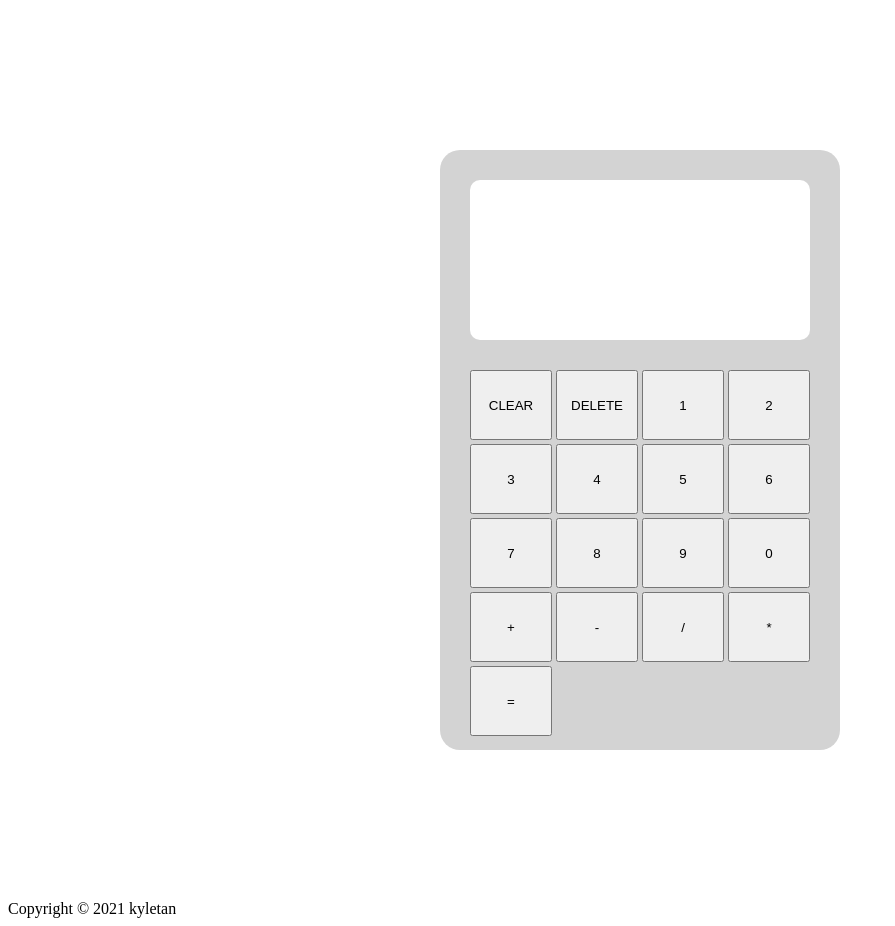
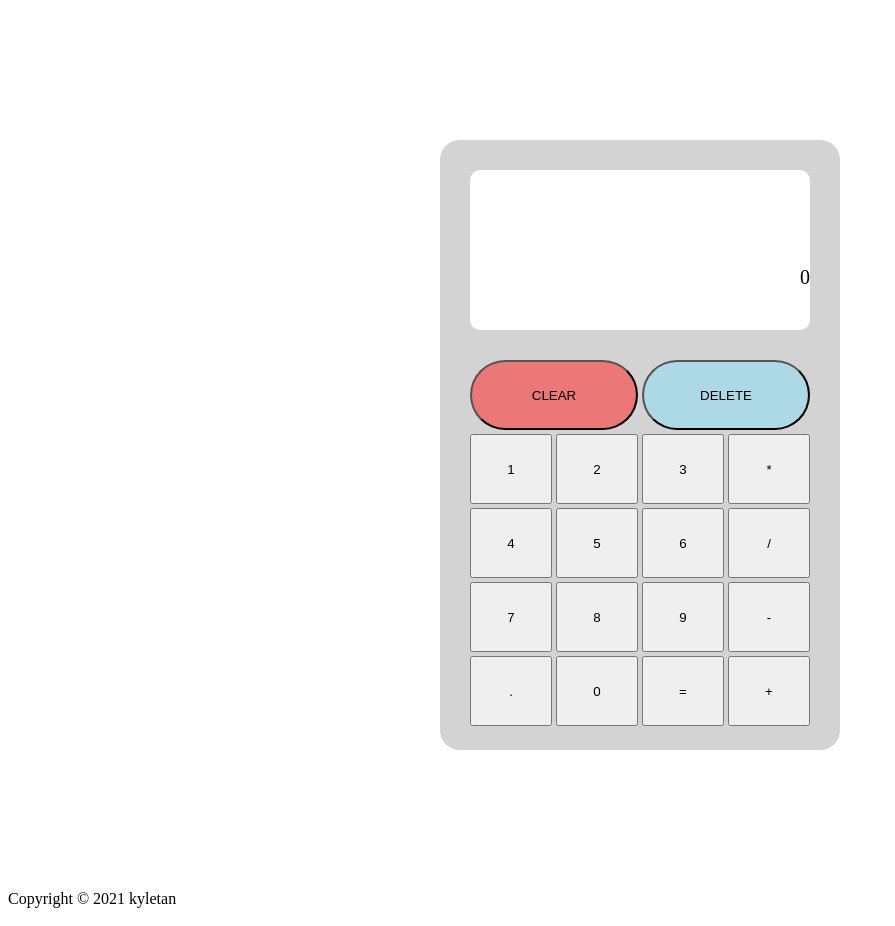
Before and after one commit to kyleetaan/calculator, a plain HTML site: page index.html in a window 1280 px wide. Both pictures are taken after a click on the button "CLEAR". Shown: the whole page, without its empty margins (0-895 px from the left). Drawn offline with Linux system fonts and the light colour scheme.

Commit message:
working calculation

```diff
--- a/index.html
+++ b/index.html
@@ -12,27 +12,28 @@
     <div class="main">
         <div class="calculator">
             <div class="screen">
-                <div class="calculationScreen"></div>
-                <div class="inputScreen"></div>
+                <div id="calculationScreen"></div>
+                <div id="inputScreen">0</div>
             </div>
             <div class="buttons">
-                <button id="clearBtn">CLEAR</button>
+                <button id="clearBtn" onclick="clearScreen()">CLEAR</button>
                 <button id="deleteBtn">DELETE</button>
-                <button id="one">1</button>
-                <button id="two">2</button>
-                <button id="three">3</button>
-                <button id="four">4</button>
-                <button id="five">5</button>
-                <button id="six">6</button>
-                <button id="seven">7</button>
-                <button id="eight">8</button>
-                <button id="nine">9</button>
-                <button id="zero">0</button>
-                <button id="plus">+</button>
-                <button id="subtract">-</button>
-                <button id="divide">/</button>
-                <button id="multiply">*</button>
+                <button id="one" onclick="input(1)">1</button>
+                <button id="two" onclick="input(2)">2</button>
+                <button id="three" onclick="input(3)">3</button>
+                <button id="multiply" class="operator">*</button>
+                <button id="four" onclick="input(4)">4</button>
+                <button id="five" onclick="input(5)">5</button>
+                <button id="six" onclick="input(6)">6</button>
+                <button id="divide" class="operator">/</button>
+                <button id="seven" onclick="input(7)">7</button>
+                <button id="eight" onclick="input(8)">8</button>
+                <button id="nine" onclick="input(9)">9</button>
+                <button id="subtract" class="operator">-</button>
+                <button id="decimal">.</button>
+                <button id="zero" onclick="input(0)">0</button>
                 <button id="equals">=</button>
+                <button id="plus" class="operator">+</button>
             </div>
         </div>
     </div>
--- a/main.js
+++ b/main.js
@@ -0,0 +1,86 @@
+const inputScreen = document.getElementById("inputScreen");
+const calculation = document.getElementById("calculationScreen");
+const deci = document.getElementById("decimal");
+const oprtr = document.querySelectorAll(".operator");
+const equal = document.getElementById("equals");
+
+oprtr.forEach((button) =>
+  button.addEventListener('click', () => setOperation(button.textContent))
+);
+
+let currentOperator = "";
+let currentNumber = "";
+let nextNumber = "";
+let result = "";
+
+
+deci.addEventListener("onclick", decimal);
+equal.addEventListener("click", operate);
+
+function input(number){
+    if(check()){
+        inputScreen.textContent += number;
+    }
+    else {
+        console.log("false");
+    }
+}
+
+function setOperation(operation) {
+    currentOperator = operation;
+    currentNumber = Number(inputScreen.textContent);
+    calculation.textContent = `${currentNumber} ${currentOperator}`
+    inputScreen.textContent = "0";
+}
+
+//not yet implemented
+function decimal() {
+    if(inputScreen.textContent === "0" || !(inputScreen.textContent.contains("."))){
+        inputScreen.textContent += ".";
+    }
+}
+
+function check(){
+    if(inputScreen.textContent === "0"){
+        inputScreen.textContent = "";
+        return true;
+    }
+
+    return true;
+
+}
+
+function clearScreen(){
+
+    inputScreen.textContent = "0";
+    calculation.textContent = "";
+}
+
+function operate(){
+    nextNumber = Number(inputScreen.textContent);
+
+    switch(currentOperator){
+        case "+":
+            result = currentNumber + nextNumber;
+            changeScreen(result);
+            break;
+        case "-":
+            result = currentNumber - nextNumber;
+            changeScreen(result);
+            break;
+        case "*":
+            result = currentNumber * nextNumber;
+            changeScreen(result);
+            break;
+        case "/":
+            result = currentNumber / nextNumber;
+            changeScreen(result);
+            break;
+    }
+}
+
+function changeScreen(result){
+    calculation.textContent = "";
+    calculation.textContent = `${currentNumber} ${currentOperator} ${inputScreen.textContent}`;
+    inputScreen.textContent = result;
+}
--- a/styles.css
+++ b/styles.css
@@ -11,14 +11,14 @@ body{
 
 .main {
     display: flex;
-    margin: 150px 0px;
+    margin: 140px 0px;
     justify-content: center;
     align-items: center;
 }
 
 .calculator{
     width: 400px;
-    height: 600px;
+    height: 610px;
     background-color: lightgrey;
     border-radius: 20px;
     padding: 30px;
@@ -33,13 +33,33 @@ body{
 
 .buttons {
     margin-top: 30px;
-    display: flex;
-    flex-wrap: wrap;
-    width: 340px;
-    gap: 4px;
+    display: grid;
+    grid-template-columns: repeat(4,82px);
+    grid-template-rows: repeat(5,70px);
+    grid-gap: 4px;
 }
 
-.buttons button {
-    width: 82px;
-    height: 70px;
+
+#clearBtn {
+    grid-column: 1 / 3;
+    background-color: rgb(235, 119, 119);
+    border-radius: 80px;
 }
+
+#deleteBtn {
+    grid-column: 3/-1;
+    background-color: lightblue;
+    border-radius: 80px;
+}
+
+#calculationScreen {
+    height: 60%;
+    font-size: 30px;
+    text-align: right;
+}
+
+#inputScreen {
+    height: 40%;
+    font-size: 20px;
+    text-align: right;
+}
```
